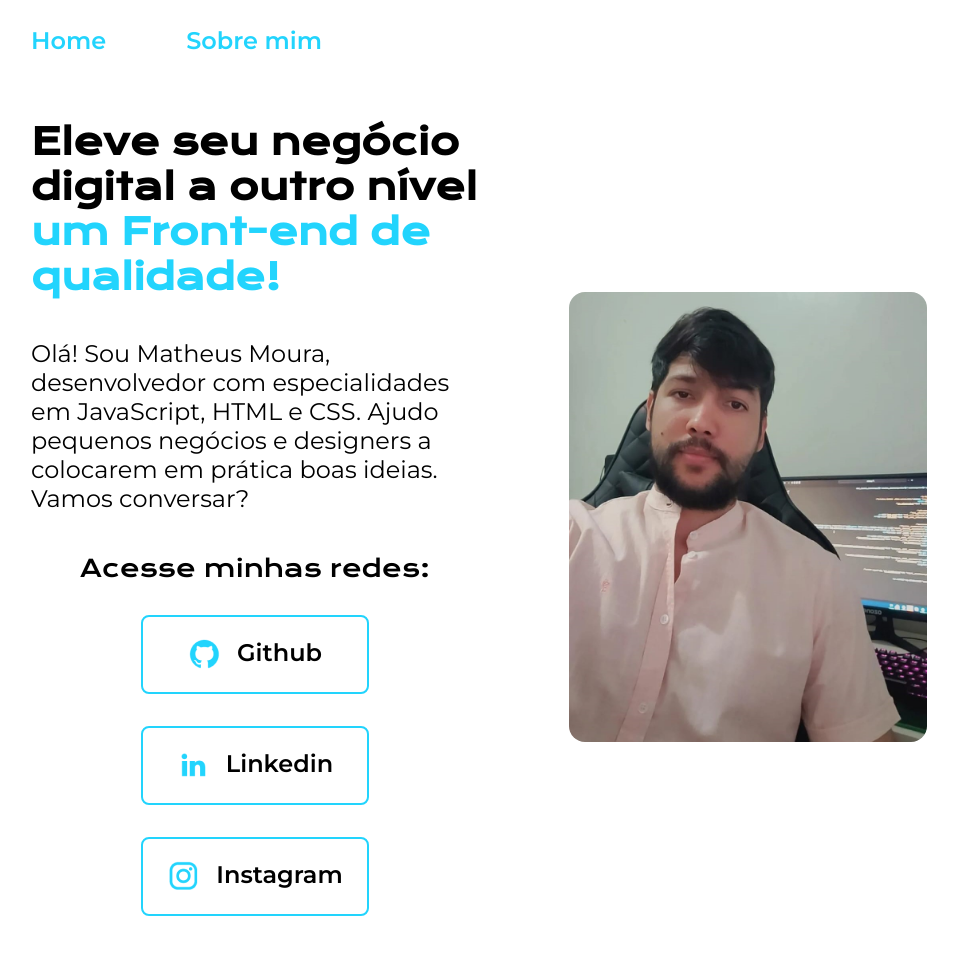
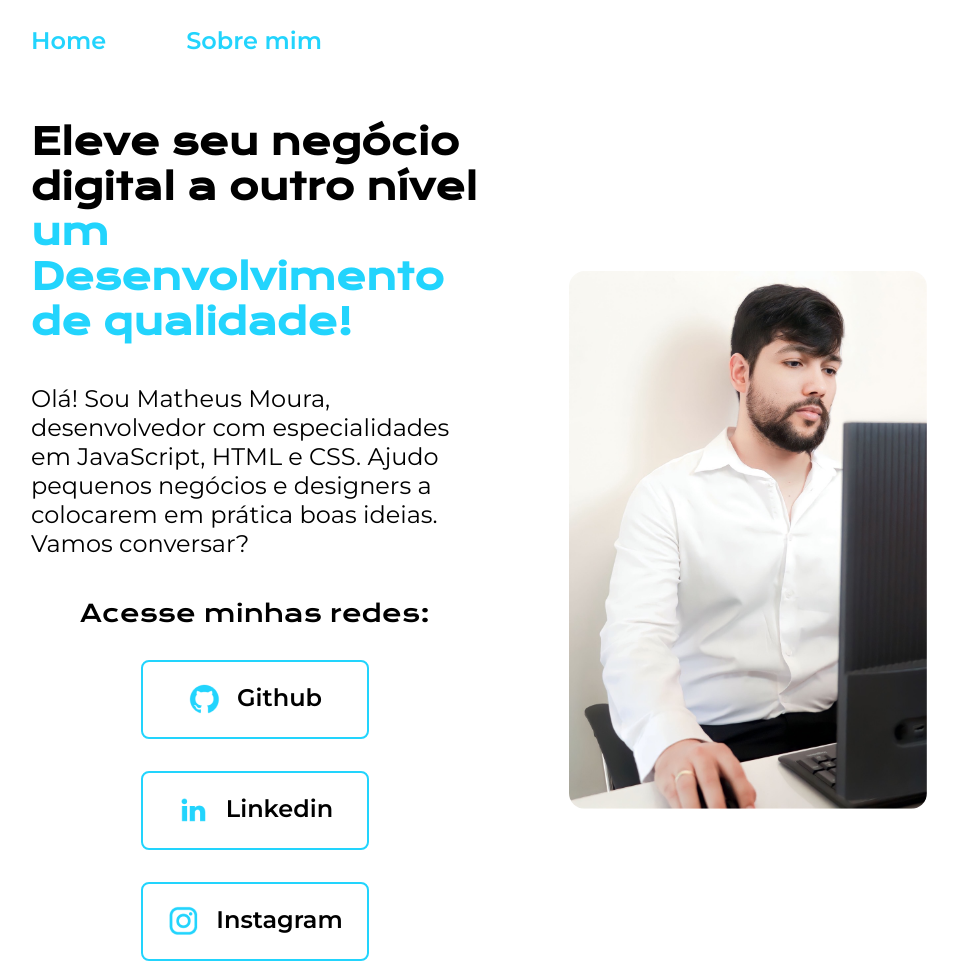
Before and after one commit to M4tH3us1998/portfolio, a plain HTML site: page index.html in a window 1280 px wide. Shown: the top 964 px of the page, without its empty margins (161-1119 px from the left). Drawn offline with nearby package versions, Linux system fonts and the light colour scheme.

Commit message:
Mundança em texto e img

```diff
--- a/index.html
+++ b/index.html
@@ -15,7 +15,7 @@
     </header>
     <main class="apresentacao">
         <section class="apresentacao__conteudo">
-            <h1 class="apresentacao__conteudo__titulo">Eleve seu negócio digital a outro nível <strong class="tituloDestaque"> um Front-end de qualidade!</strong></h1>
+            <h1 class="apresentacao__conteudo__titulo">Eleve seu negócio digital a outro nível <strong class="tituloDestaque"> um Desenvolvimento de qualidade!</strong></h1>
             <p class="apresentacao__conteudo__texto">Olá! Sou Matheus Moura, desenvolvedor com especialidades em JavaScript, HTML e CSS. Ajudo pequenos negócios e designers a colocarem em prática boas ideias. Vamos conversar?</p>
             <div class="apresentacao__links">
                 <h2 class="apresentacao__links__subtitulo">Acesse minhas redes:</h2>
@@ -33,7 +33,7 @@
                 </a>
             </div>
         </section>
-        <img class="apresentacao__imagen" src="assets/imagen.jpg" alt="Imagen Matheus">
+        <img class="apresentacao__imagen" src="assets/IMG_4014.JPG" alt="Imagen Matheus">
     </main>
     <footer>
         <p class="rodape">Desenvolvido por Matheus.</p>
```
Also changed, not shown: about.html (+1 -1 lines), assets/IMG_4014.JPG (added).
